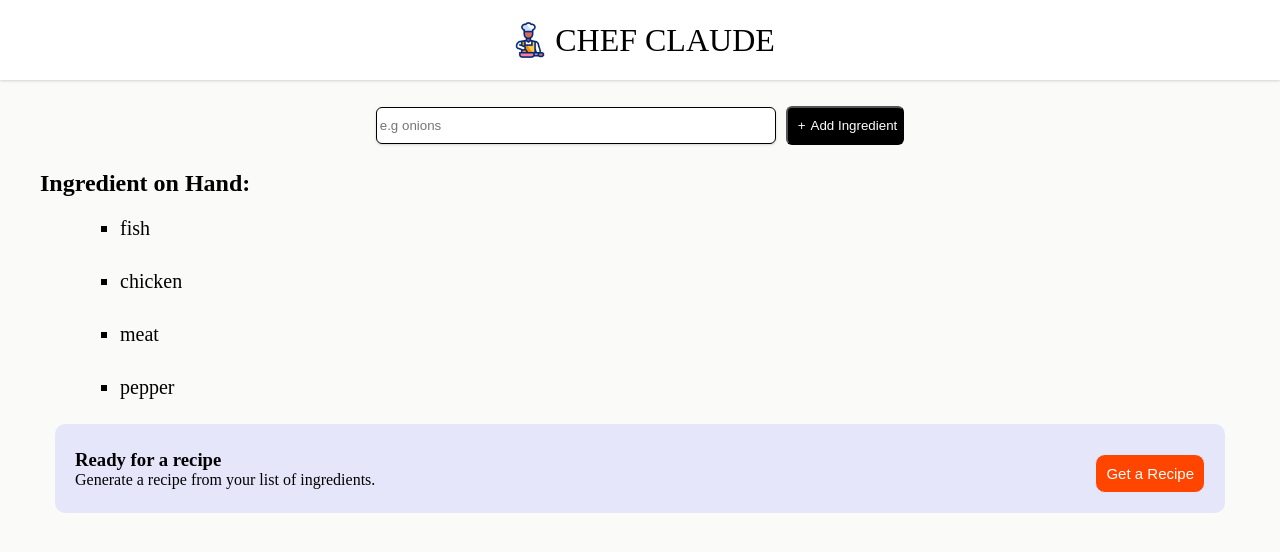
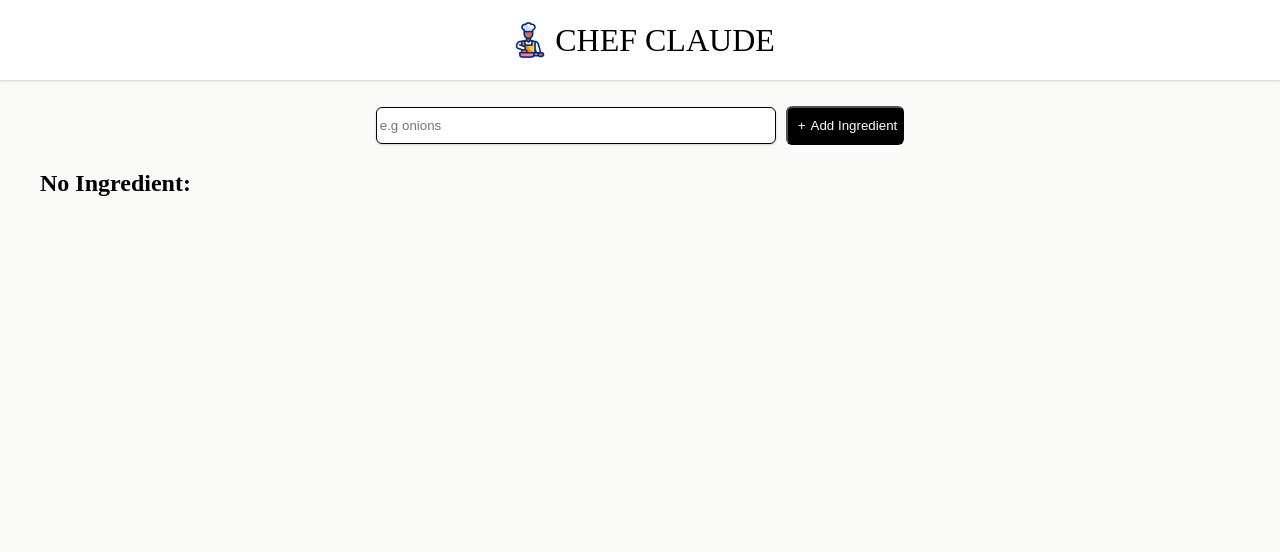
Before and after one commit to BillohMBarry/Chef-Claude, a React (Vite) app: page / in a window 1280 px wide. Shown: the top 552 px of the page. Built offline with nearby package versions, Linux system fonts and the light colour scheme.

Commit message:
moved components in separate directory

```diff
--- a/package.json
+++ b/package.json
@@ -10,7 +10,9 @@
     "preview": "vite preview"
   },
   "dependencies": {
+    "@huggingface/inference": "^3.11.0",
     "dotenv": "^16.5.0",
+    "huggingface": "^1.4.0",
     "react": "^19.0.0",
     "react-dom": "^19.0.0",
     "react-icons": "^5.5.0"
--- a/src/App.jsx
+++ b/src/App.jsx
@@ -1,21 +1,12 @@
 import './App.css'
 import { useState } from 'react'
 import chef from "./assets/chef.gif"
-
+import Recipe from './Recipe'
+import Ingredient from './Ingredient'
+import FormInput from './FormInput'
 function App() {
-const [ingredient,setIngredient] = useState(["fish","chicken","meat","pepper"])
+const [ingredient,setIngredient] = useState([])
 const [recipeShown, setRecipeShown] = useState(false)
-
-const ingredientList = ingredient.map((foodItems,index) => (
-  <ul key={index}>
-    <li>{foodItems}</li>
-  </ul>
-))
-const addIngredient = (FormData) => {
-const items = FormData.get("ingredients")
-setIngredient(prevItems => [...prevItems, items])
-}
-
 const AIrespond = () => {
   setRecipeShown(prevShown => !prevShown)
 }
@@ -27,31 +18,9 @@ return (
       <h1>CHEF CLAUDE</h1>
     </header>
     <section className='chefClaudeSection'>
-      <form action={addIngredient} >
-       <input type="text"
-       placeholder='e.g onions'
-       name="ingredients"
-       aria-label='Add ingredent'  />
-       <button className='Ingredient-btn'>Add Ingredient</button>
-      </form>
-      {ingredient.length > 0 ? (
-        <section>
-          <h2>Ingredient on Hand:</h2>
-          {ingredientList}
-          {ingredient.length > 3 && <div className="recipe-container">
-            <div>
-              <h3>Ready for a recipe</h3>
-              <p>Generate a recipe from your list of ingredients.</p>
-            </div>
-            <button className='getRecipe-btn' onClick={AIrespond}>Get a Recipe</button>
-          </div>}
-        </section>
-      ) : <h2>No Ingredient:</h2>}
-     {recipeShown && <section>
-        <div className=''>
-          <p>Lorem ipsum dolor sit amet consectetur adipisicing elit. Odio fugit autem accusamus atque eum magnam officia dolor officiis dicta. Soluta praesentium et vero ratione minus repudiandae possimus cum ducimus voluptates.</p>
-        </div>
-      </section>}
+      <FormInput setIngredient={setIngredient} />
+      <Ingredient ingredient={ingredient} AIrespond={AIrespond} />
+      <Recipe recipeShown={recipeShown} />
     </section>
 
   </>
--- /dev/null
+++ b/src/FormInput.jsx
@@ -0,0 +1,17 @@
+export default function FormInput({setIngredient}) {
+    const addIngredient = (FormData) => {
+        const items = FormData.get("ingredients")
+        setIngredient(prevItems => [...prevItems, items])
+    }
+  return (
+    <>
+        <form action={addIngredient} >
+            <input type="text"
+            placeholder='e.g onions'
+            name="ingredients"
+            aria-label='Add ingredent'  />
+            <button className='Ingredient-btn'>Add Ingredient</button>
+        </form>
+    </>
+  )
+}
--- /dev/null
+++ b/src/Ingredient.jsx
@@ -0,0 +1,28 @@
+import React from 'react'
+
+function Ingredient({ingredient,AIrespond}) {
+    const ingredientList = ingredient.map((foodItems,index) => (
+        <ul key={index}>
+          <li>{foodItems}</li>
+        </ul>
+    ))
+  return (
+    <>
+        {ingredient.length > 0 ? (
+        <section>
+          <h2>Ingredient on Hand:</h2>
+          {ingredientList}
+          {ingredient.length > 3 && <div className="recipe-container">
+            <div>
+              <h3>Ready for a recipe</h3>
+              <p>Generate a recipe from your list of ingredients.</p>
+            </div>
+            <button className='getRecipe-btn' onClick={AIrespond}>Get a Recipe</button>
+          </div>}
+        </section>
+      ) : <h2>No Ingredient:</h2>}
+    </>
+  )
+}
+
+export default Ingredient
--- /dev/null
+++ b/src/Recipe.jsx
@@ -0,0 +1,13 @@
+import { useState } from "react"
+
+export default function Recipe({recipeShown}) {
+  return (
+    <>
+        {recipeShown &&
+            <section>
+                <p>Lorem ipsum dolor sit amet consectetur adipisicing elit. Est quia ea quam tempore in, perferendis eius eligendi, sit nulla omnis ipsum ullam nemo unde dicta deleniti vero soluta minus assumenda.</p>
+            </section>
+        }
+    </>
+  )
+}
```
Also changed, not shown: src/App.css (+1 -6 lines), 2 other files (tests, documents, lock files or other folders).
